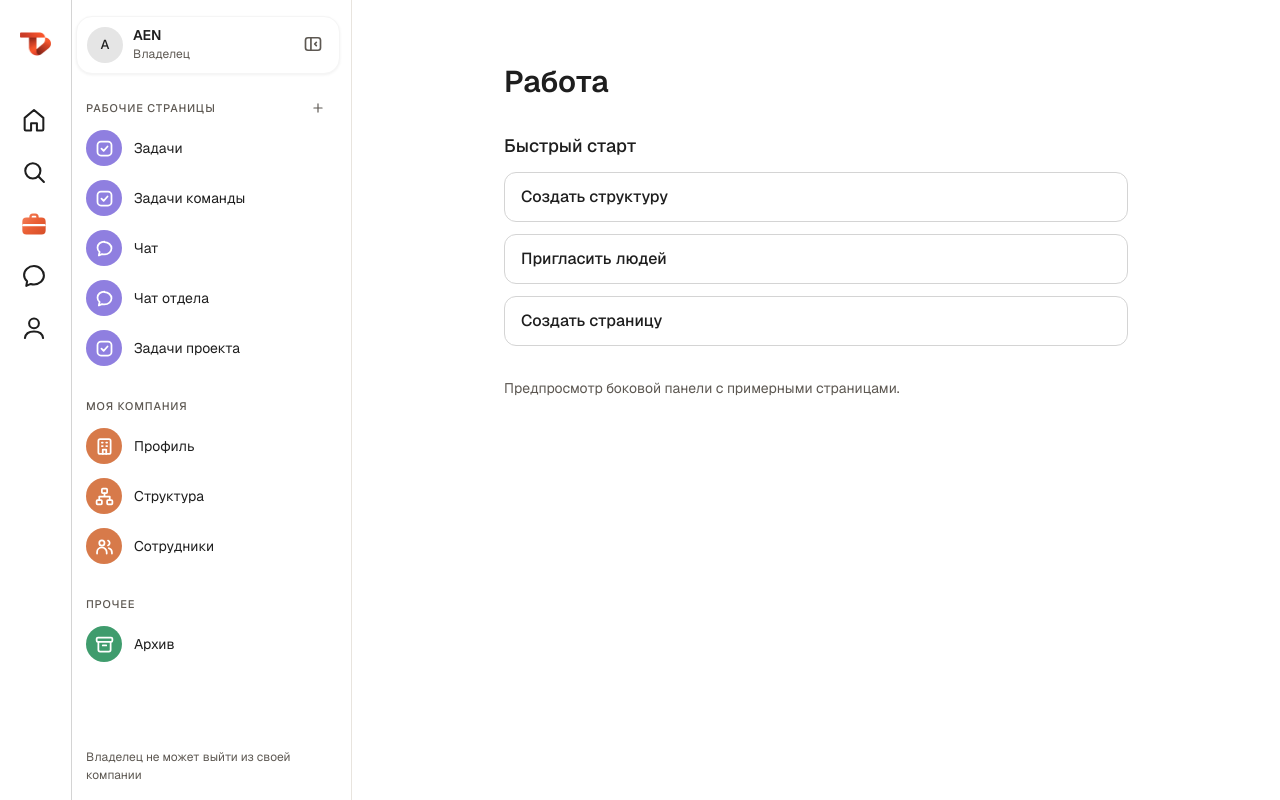
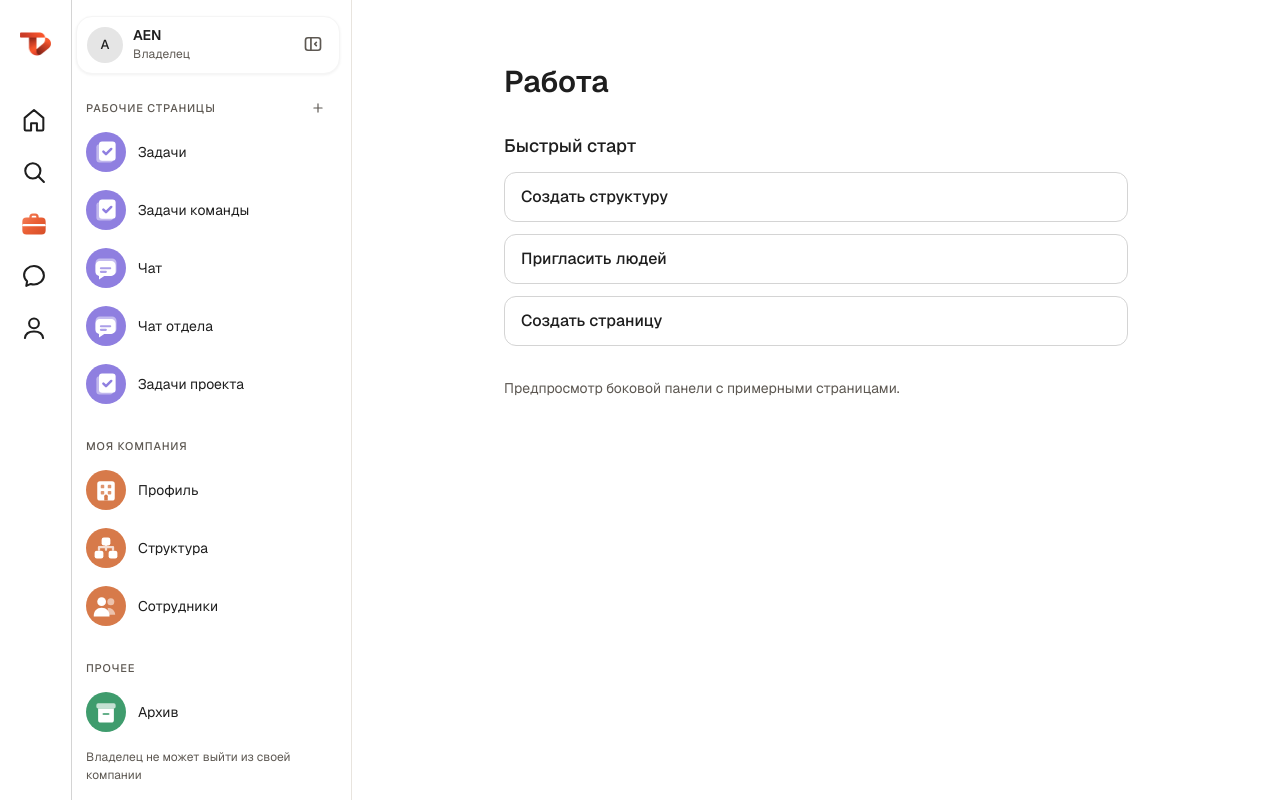
Before and after one commit to Ihsanchik23/Tandem, a Next.js app: page /work-preview in a window 1280 px wide. Built offline with nearby package versions, Linux system fonts and the light colour scheme.

Commit message:
Draw filled sidebar glyphs inspired by reference

```diff
--- a/src/app/work-preview/page.tsx
+++ b/src/app/work-preview/page.tsx
@@ -21,7 +21,7 @@ export default function WorkPreview() {
   if (process.env.NODE_ENV !== "development") notFound();
 
   return (
-    <div className="flex min-h-dvh flex-col pb-16 md:pb-0 md:pl-16">
+    <div className="flex min-h-dvh flex-col bg-white pb-16 md:pb-0 md:pl-16">
       <AppNavView pathname="/work" myUsername={previewData.username} />
       <div className="flex flex-1">
         <WorkPanel data={previewData} />
--- a/src/components/nav/CompanyPanel.tsx
+++ b/src/components/nav/CompanyPanel.tsx
@@ -10,7 +10,8 @@ import { ConfirmAction } from "@/components/ui/ConfirmAction";
 import { canCreatePage, isNewPage } from "@/modules/pages/logic";
 import { NewBadge } from "@/modules/pages/PagesList";
 import { useSeenPages } from "@/modules/pages/seen";
-import { ArchiveIcon, ChatPageIcon, CompanyProfileIcon, PeopleIcon, PlusIcon, StructureIcon, TasksPageIcon } from "./icons";
+import { PlusIcon } from "./icons";
+import { SidebarGlyph, type SidebarGlyphKind } from "./SidebarGlyph";
 
 // Панель компании: карточка компании, разделы мелкими заглавными, под ними страницы со значками.
 // Разделы: «Рабочие страницы», «Моя компания», «Прочее» (архив).
@@ -21,7 +22,7 @@ export function CompanyPanel({ data, onNavigate }: { data: ShellData; onNavigate
   const w = t.work;
   // На белой панели выбранный пункт выделяется светло-серой плашкой.
   const item = (active: boolean) =>
-    `flex min-h-12 items-center gap-3 rounded-xl px-2.5 py-1.5 text-[14px] text-ink transition-colors ${
+    `flex min-h-14 items-center gap-3 rounded-xl px-2.5 py-1.5 text-[14px] text-ink transition-colors ${
       active ? "bg-neutral-100 font-medium" : "hover:bg-neutral-50"
     }`;
 
@@ -41,13 +42,13 @@ export function CompanyPanel({ data, onNavigate }: { data: ShellData; onNavigate
 
   const { company, pages } = data;
   const links = [
-    { href: `/c/${company.slug}`, label: w.menuProfile, Icon: CompanyProfileIcon },
-    { href: "/work/structure", label: w.menuStructure, Icon: StructureIcon },
-    { href: "/work/people", label: w.menuPeople, Icon: PeopleIcon },
-  ];
+    { href: `/c/${company.slug}`, label: w.menuProfile, kind: "profile" },
+    { href: "/work/structure", label: w.menuStructure, kind: "structure" },
+    { href: "/work/people", label: w.menuPeople, kind: "people" },
+  ] as const;
 
   return (
-    <div className="flex h-full flex-col">
+    <div className="flex h-full flex-col bg-white">
       {/* Карточка компании: логотип, название, моя роль. */}
       <div className="px-3 pb-2 pt-4">
         <div className="flex items-center gap-2.5 rounded-2xl border border-neutral-100 bg-white p-2.5 pr-12 shadow-[0_1px_3px_rgba(0,0,0,0.06)]">
@@ -83,7 +84,7 @@ export function CompanyPanel({ data, onNavigate }: { data: ShellData; onNavigate
           ) : (
             pages.map((p) => (
               <Link key={p.id} href={`/work/p/${p.id}`} onClick={onNavigate} className={item(pathname.startsWith(`/work/p/${p.id}`))}>
-                <RoundIcon tone="pages" Icon={p.moduleKey === "chat" ? ChatPageIcon : TasksPageIcon} />
+                <RoundIcon tone="pages" kind={p.moduleKey === "chat" ? "chat" : "tasks"} />
                 <span className="min-w-0 flex-1 truncate">{p.name}</span>
                 {seen && isNewPage(p, seen) ? <NewBadge /> : null}
               </Link>
@@ -94,7 +95,7 @@ export function CompanyPanel({ data, onNavigate }: { data: ShellData; onNavigate
         <Section title={w.menuMyCompany}>
           {links.map((l) => (
             <Link key={l.href} href={l.href} onClick={onNavigate} className={item(pathname.startsWith(l.href))}>
-              <RoundIcon tone="company" Icon={l.Icon} />
+              <RoundIcon tone="company" kind={l.kind} />
               {l.label}
             </Link>
           ))}
@@ -103,7 +104,7 @@ export function CompanyPanel({ data, onNavigate }: { data: ShellData; onNavigate
         {/* «Прочее» — отдельный раздел: служебные страницы, не рабочие и не «Моя компания». */}
         <Section title={w.menuOther}>
           <Link href="/work/archive" onClick={onNavigate} className={item(pathname.startsWith("/work/archive"))}>
-            <RoundIcon tone="other" Icon={ArchiveIcon} />
+            <RoundIcon tone="other" kind="archive" />
             {w.menuArchive}
           </Link>
         </Section>
@@ -127,15 +128,16 @@ export function CompanyPanel({ data, onNavigate }: { data: ShellData; onNavigate
 }
 
 const tones = {
-  pages: "bg-[var(--branch-1-line)]",
-  company: "bg-[var(--branch-3-line)]",
-  other: "bg-[var(--branch-2-line)]",
+  pages: "var(--branch-1-line)",
+  company: "var(--branch-3-line)",
+  other: "var(--branch-2-line)",
 } as const;
 
-function RoundIcon({ tone, Icon }: { tone: keyof typeof tones; Icon: (props: { className?: string }) => React.ReactNode }) {
+function RoundIcon({ tone, kind }: { tone: keyof typeof tones; kind: SidebarGlyphKind }) {
+  const color = tones[tone];
   return (
-    <span className={`flex h-9 w-9 shrink-0 items-center justify-center rounded-full text-white ${tones[tone]}`}>
-      <Icon className="h-[21px] w-[21px]" />
+    <span className="flex h-10 w-10 shrink-0 items-center justify-center rounded-full" style={{ backgroundColor: color }}>
+      <SidebarGlyph kind={kind} cutout={color} />
     </span>
   );
 }
--- /dev/null
+++ b/src/components/nav/SidebarGlyph.tsx
@@ -0,0 +1,58 @@
+// Плотные белые пиктограммы для цветных кругов панели «Работа».
+// Используются только здесь: остальные иконки приложения сохраняют свой контурный стиль.
+export type SidebarGlyphKind = "tasks" | "chat" | "profile" | "structure" | "people" | "archive";
+
+export function SidebarGlyph({ kind, cutout }: { kind: SidebarGlyphKind; cutout: string }) {
+  return (
+    <svg viewBox="0 0 32 32" fill="none" aria-hidden focusable="false" className="h-7 w-7">
+      {kind === "tasks" && (
+        <>
+          <rect x="5" y="7" width="19" height="21" rx="3.5" fill="white" opacity=".45" />
+          <rect x="8" y="4" width="19" height="22" rx="3.5" fill="white" />
+          <path d="m13 15.5 3 3 6-6" stroke={cutout} strokeWidth="2.8" strokeLinecap="round" strokeLinejoin="round" />
+        </>
+      )}
+      {kind === "chat" && (
+        <>
+          <path d="M9 5h14a5 5 0 0 1 5 5v9a5 5 0 0 1-5 5H13l-5 4v-4a5 5 0 0 1-4-5v-9a5 5 0 0 1 5-5Z" fill="white" opacity=".48" />
+          <path d="M9 8h13a5 5 0 0 1 5 5v7a5 5 0 0 1-5 5h-8l-6 4v-4a5 5 0 0 1-4-5v-7a5 5 0 0 1 5-5Z" fill="white" />
+          <rect x="9" y="15" width="13" height="2.4" rx="1.2" fill={cutout} opacity=".75" />
+          <rect x="9" y="19.2" width="8" height="2.4" rx="1.2" fill={cutout} opacity=".75" />
+        </>
+      )}
+      {kind === "profile" && (
+        <>
+          <rect x="6" y="6" width="20" height="22" rx="3" fill="white" />
+          <rect x="10" y="10" width="4" height="4" rx="1" fill={cutout} opacity=".8" />
+          <rect x="18" y="10" width="4" height="4" rx="1" fill={cutout} opacity=".8" />
+          <rect x="10" y="17" width="4" height="4" rx="1" fill={cutout} opacity=".8" />
+          <rect x="18" y="17" width="4" height="4" rx="1" fill={cutout} opacity=".8" />
+          <path d="M14 28v-5a2 2 0 0 1 4 0v5" fill={cutout} />
+        </>
+      )}
+      {kind === "structure" && (
+        <>
+          <path d="M16 12v6M8 18v-3h16v3" stroke="white" strokeWidth="2.6" strokeLinecap="round" strokeLinejoin="round" opacity=".75" />
+          <rect x="11" y="4" width="10" height="9" rx="2.5" fill="white" />
+          <rect x="3" y="19" width="10" height="9" rx="2.5" fill="white" />
+          <rect x="19" y="19" width="10" height="9" rx="2.5" fill="white" />
+        </>
+      )}
+      {kind === "people" && (
+        <>
+          <circle cx="21.5" cy="11" r="4" fill="white" opacity=".55" />
+          <path d="M17.5 18c5.5 0 9 3.7 9 8H18v-8Z" fill="white" opacity=".55" />
+          <circle cx="11" cy="11" r="5" fill="white" />
+          <path d="M2 27c0-5.3 3.7-9 9-9s9 3.7 9 9v1H2v-1Z" fill="white" />
+        </>
+      )}
+      {kind === "archive" && (
+        <>
+          <rect x="5" y="6" width="22" height="6" rx="2" fill="white" opacity=".7" />
+          <path d="M7 12h18v13a3 3 0 0 1-3 3H10a3 3 0 0 1-3-3V12Z" fill="white" />
+          <rect x="12" y="17" width="8" height="2.5" rx="1.25" fill={cutout} opacity=".8" />
+        </>
+      )}
+    </svg>
+  );
+}
--- a/src/components/nav/WorkSkeletons.tsx
+++ b/src/components/nav/WorkSkeletons.tsx
@@ -21,8 +21,8 @@ export function WorkPanelSkeleton() {
           <div key={section} className="flex flex-col gap-1">
             <span className="mx-2.5 mb-1.5 h-3 w-24 rounded bg-neutral-200/70" />
             {Array.from({ length: rows }, (_, i) => (
-              <span key={i} className="flex h-12 items-center gap-2.5 px-2.5">
-                <span className="h-9 w-9 rounded-full bg-neutral-200/70" />
+              <span key={i} className="flex h-14 items-center gap-3 px-2.5">
+                <span className="h-10 w-10 rounded-full bg-neutral-200/70" />
                 <span className="h-3.5 w-32 rounded bg-neutral-200/70" />
               </span>
             ))}
```
